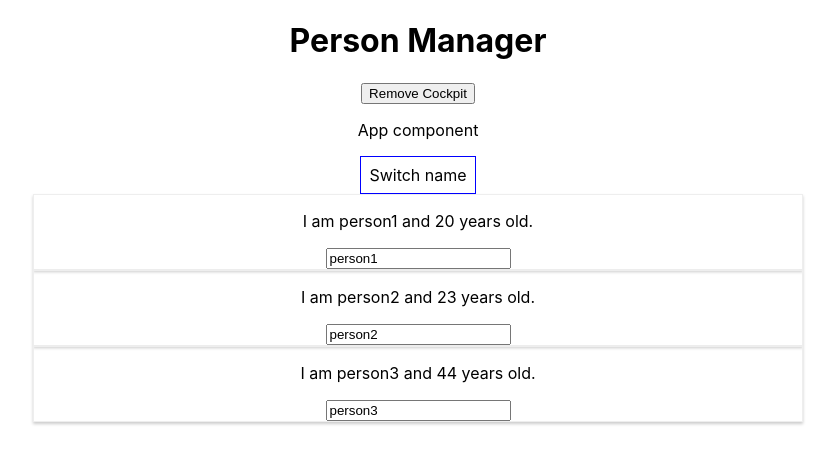
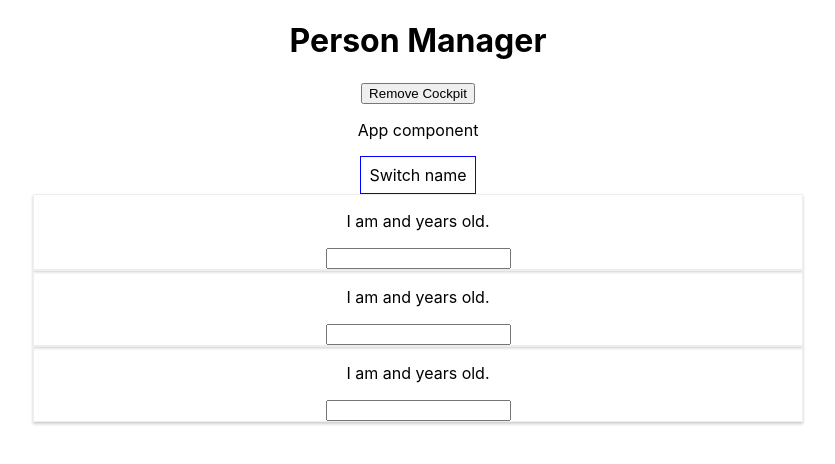
Before and after one commit to Rohitwable/react-comp, a React (Create React App) app: page / in a window 1280 px wide. Both pictures are taken after a click on the button "Switch name". Shown: the top 464 px of the page, without its empty margins (222-1057 px from the left). Built offline with nearby package versions, Linux system fonts and the light colour scheme.

Commit message:
second way of writing hoc

```diff
--- a/src/components/Persons/Person/Person.js
+++ b/src/components/Persons/Person/Person.js
@@ -1,5 +1,6 @@
 import React from 'react';
 import './Person.css'
+import withClassHoc from '../../hoc/withClassHoc';
 //ES5 function declaration
 // function person (){
 
@@ -12,11 +13,11 @@ import './Person.css'
 
 const person = (props) => {
     return (
-        <div className="Person">
+        <React.Fragment>
             <p onClick={props.clicked}>I am {props.name} and {props.age} years old.</p>
             <p>{props.children}</p>
             <input type="text" onChange={props.changed} value={props.name} />
-        </div>
+        </React.Fragment>
     )
 }
-export default person;
+export default withClassHoc(person, "Person");
--- a/src/components/hoc/WithClass.js
+++ b/src/components/hoc/WithClass.js
@@ -6,4 +6,5 @@ const withClass = (props) => (
     </div>
 );
 
+
 export default withClass;
--- /dev/null
+++ b/src/components/hoc/withClassHoc.js
@@ -0,0 +1,10 @@
+import React from 'react';
+//this hoc is just function that returns component function but not component
+const withClassHoc = (WrappedComponent, className) => {
+    return props => (
+        <div className={className}>
+            <WrappedComponent />
+        </div>
+    )
+}
+export default withClassHoc;
```
